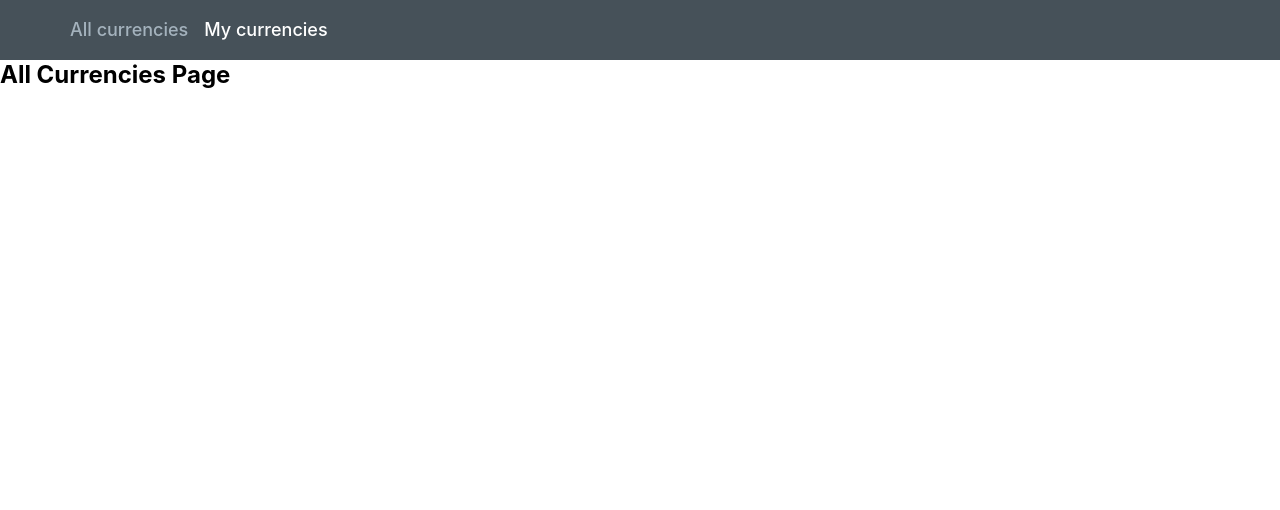
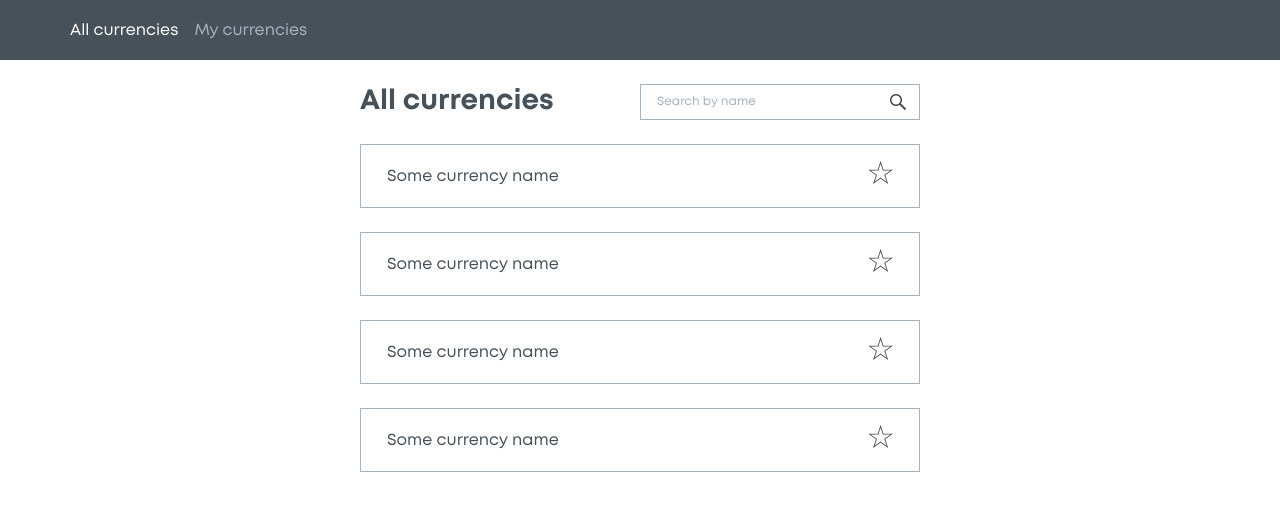
Before and after one commit to OlehMy/currencies_converter-redux, a React (Create React App) app: page / in a window 1280 px wide. Shown: the top 510 px of the page. Built offline with nearby package versions, Linux system fonts and the light colour scheme.

Commit message:
CarensyItem component was added

```diff
--- /dev/null
+++ b/src/components/CurrensyItem/CurrensyItem.module.scss
@@ -0,0 +1,41 @@
+@import '../../styles/utils/vars';
+@import '../../styles/utils/extends';
+@import '../../styles/utils/reset';
+
+.currensyItem {
+  @extend %flex-row-sb;
+  height: 64px;
+  width: 100%;
+  margin-top: 24px;
+  padding: 0 24px 0 26px;
+  border: 1px solid $c-light;
+  color: $c-dark;
+
+
+  &__title {
+    font-size: 16px;
+  }
+
+  &__starGroup {
+    position: relative;
+    width: 32px;
+    height: 32px;
+  }
+
+  &__checkbox {
+    position: absolute;
+    width: 100%;
+    height: 100%;
+    cursor: pointer;
+    z-index: 2;
+    opacity: 0;
+  }
+
+  &__icon {
+    position: absolute;
+    right: 0
+    ;
+    font-size: 32px;
+    line-height: 32px;
+  }
+}
--- /dev/null
+++ b/src/components/CurrensyItem/CurrensyItem.tsx
@@ -0,0 +1,27 @@
+import React, { useState } from 'react';
+import classes from './CurrensyItem.module.scss';
+
+export const CurrensyItem: React.FC = () => {
+  const [checked, setChecked] = useState(false);
+
+  const handleChange = () => {
+    setChecked(!checked);
+  };
+
+  return (
+    <article className={classes.currensyItem}>
+      <p className={classes.currensyItem__title}>Some currency name</p>
+      <div className={classes.currensyItem__starGroup}>
+        <input
+          type="checkbox"
+          className={classes.currensyItem__checkbox}
+          checked={checked}
+          onChange={handleChange}
+        />
+        <span className={classes.currensyItem__icon}>
+          {checked ? '\u2605' : '\u2606'}
+        </span>
+      </div>
+    </article>
+  );
+};
--- /dev/null
+++ b/src/components/CurrensyItem/index.ts
@@ -0,0 +1 @@
+export * from './CurrensyItem';
--- a/src/components/PageNavLink/PageNavLink.module.scss
+++ b/src/components/PageNavLink/PageNavLink.module.scss
@@ -3,11 +3,11 @@
 .navLink {
   position: relative;
 
-  color: $c-white;
+  color: $c-light;
   text-decoration: none;
   font-weight: 500;
-  font-size: 18px;
-  line-height: 18px;
+  font-size: 16px;
+  line-height: 16px;
 
   &::after {
     position: absolute;
@@ -27,6 +27,6 @@
 
   &.isActive {
     transition: color 0.3s linear;
-    color: $c-light;
+    color: $c-white;
   }
 }
--- a/src/index.scss
+++ b/src/index.scss
@@ -1,13 +1 @@
-body {
-  margin: 0;
-  font-family: -apple-system, BlinkMacSystemFont, 'Segoe UI', 'Roboto', 'Oxygen',
-    'Ubuntu', 'Cantarell', 'Fira Sans', 'Droid Sans', 'Helvetica Neue',
-    sans-serif;
-  -webkit-font-smoothing: antialiased;
-  -moz-osx-font-smoothing: grayscale;
-}
-
-code {
-  font-family: source-code-pro, Menlo, Monaco, Consolas, 'Courier New',
-    monospace;
-}
+@import './styles/main.scss';
--- /dev/null
+++ b/src/pages/AllCurrenciesPage/AllCurrenciesPage.module.scss
@@ -0,0 +1,79 @@
+@import '../../styles/utils/vars';
+@import '../../styles/utils/extends';
+
+.allCurrencies {
+  @extend %flex-col;
+
+  &__wrapper {
+    width: 100%;
+    max-width: 600px;
+    padding: 0 20px;
+  }
+
+  &__header {
+    @extend %flex-row-sb;
+    flex-wrap: wrap;
+  }
+
+  &__title {
+    flex-basis: 50%;
+    padding-right: 16px;
+    font-size: 28px;
+    line-height: 36px;
+    font-weight: 800;
+    color: $c-dark;
+  }
+
+  &__inputGroup {
+    position: relative;
+    flex-basis: 50%;
+    min-width: 200px;
+    height: 36px;
+  }
+
+  &__inputBody {
+    width: 100%;
+    height: 100%;
+    padding-left: 16px;
+
+    font-family: 'Mont', sans-serif;
+    font-size: 12px;
+    color: $c-dark;
+    background-image: url(../../styles/img/search.png);
+    background-size: 16px;
+    background-position: 95% 50%;
+    background-repeat: no-repeat;
+    border: 1px solid $c-light;
+    outline: none;
+
+    &::placeholder {
+      color: $c-light;
+    }
+
+    &:focus {
+      border: 1px solid $c-dark;
+      border-radius: 1px;
+    }
+  }
+
+  &__inputLabel {
+    position: absolute;
+    width: fit-content;
+    top: -4px;
+    left: 16px;
+
+    background-color: $c-white;
+    font-size: 8px;
+    line-height: 8px;
+    opacity: 1;
+    transform: translateY(0);
+    transition: all 0.3s ease-out;
+    color: $c-dark;
+  }
+
+  &__inputBody:placeholder-shown + &__inputLabel {
+    opacity: 0;
+    transform: translateY(1rem);
+    background-color: transparent;
+  }
+}
--- a/src/pages/AllCurrenciesPage/AllCurrenciesPage.tsx
+++ b/src/pages/AllCurrenciesPage/AllCurrenciesPage.tsx
@@ -1,9 +1,32 @@
 import React from 'react';
+import { CurrensyItem } from '../../components/CurrensyItem';
+import classes from './AllCurrenciesPage.module.scss';
 
 export const AllCurrenciesPage: React.FC = () => (
-  <section className="section">
-    <div className="container">
-      <h1 className="title">All Currencies Page</h1>
+  <section className={classes.allCurrencies}>
+    <div className={classes.allCurrencies__wrapper}>
+      <div className={classes.allCurrencies__header}>
+        <h1 className={classes.allCurrencies__title}>All currencies</h1>
+        <div className={classes.allCurrencies__inputGroup}>
+          <input
+            className={classes.allCurrencies__inputBody}
+            type="text"
+            name=""
+            id="dynamic-label-input"
+            placeholder="Search by name"
+          />
+          <label
+            className={classes.allCurrencies__inputLabel}
+            htmlFor="dynamic-label-input"
+          >
+            Search by name
+          </label>
+        </div>
+      </div>
+      <CurrensyItem />
+      <CurrensyItem />
+      <CurrensyItem />
+      <CurrensyItem />
     </div>
   </section>
 );
--- a/src/pages/NotFoundPage/NotFoundPage.module.scss
+++ b/src/pages/NotFoundPage/NotFoundPage.module.scss
@@ -11,6 +11,7 @@
   }
 
   &__title {
+    margin-top: 36px;
     font-size: 36px;
     font-weight: 800;
     text-align: center;
--- a/src/styles/main.scss
+++ b/src/styles/main.scss
@@ -9,3 +9,9 @@ html {
   background-color: $c-white;
   color: $c-dark;
 }
+
+.App {
+  &__main {
+    padding-top: 24px;
+  }
+}
```
Also changed, not shown: src/styles/img/search.png (added).
